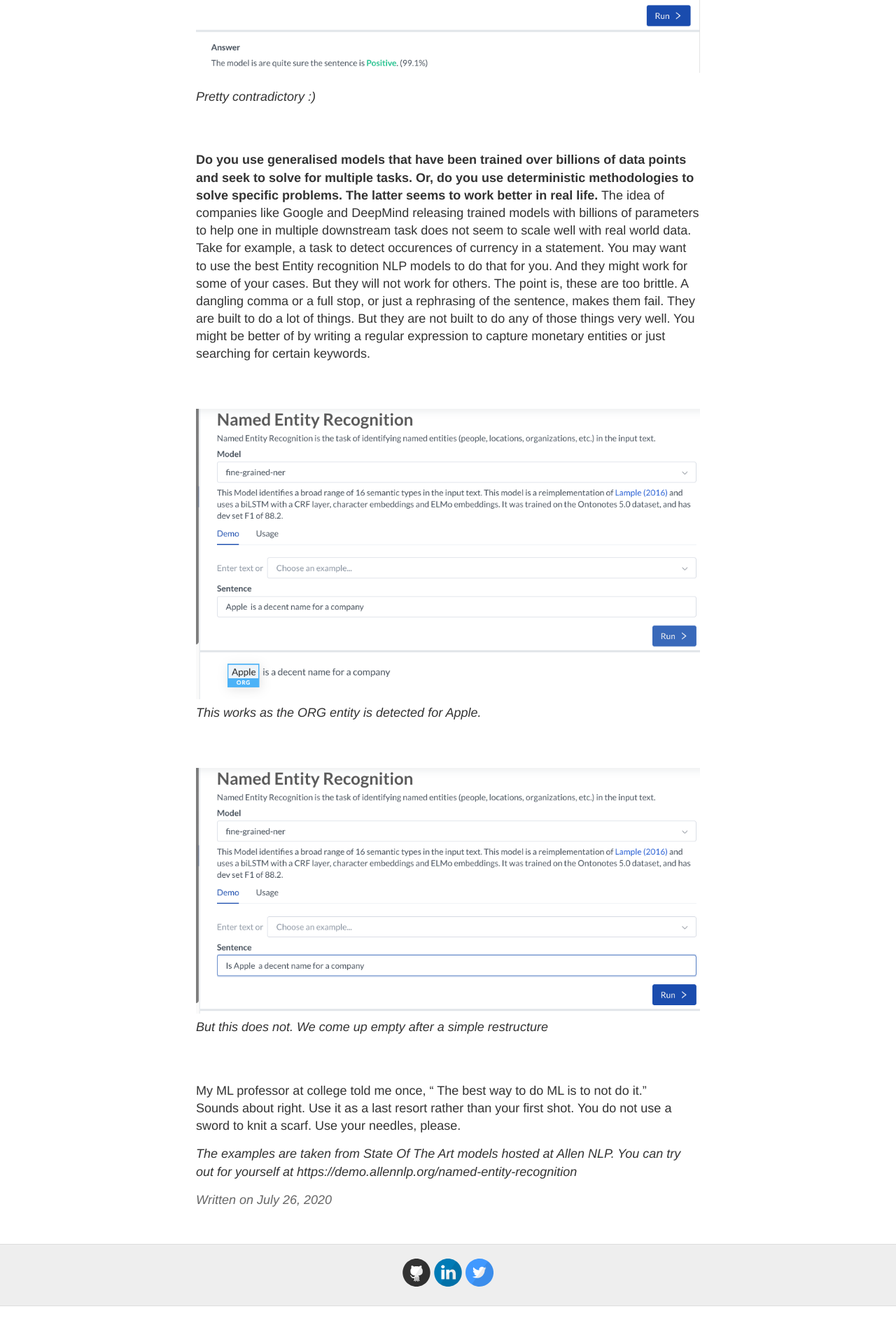
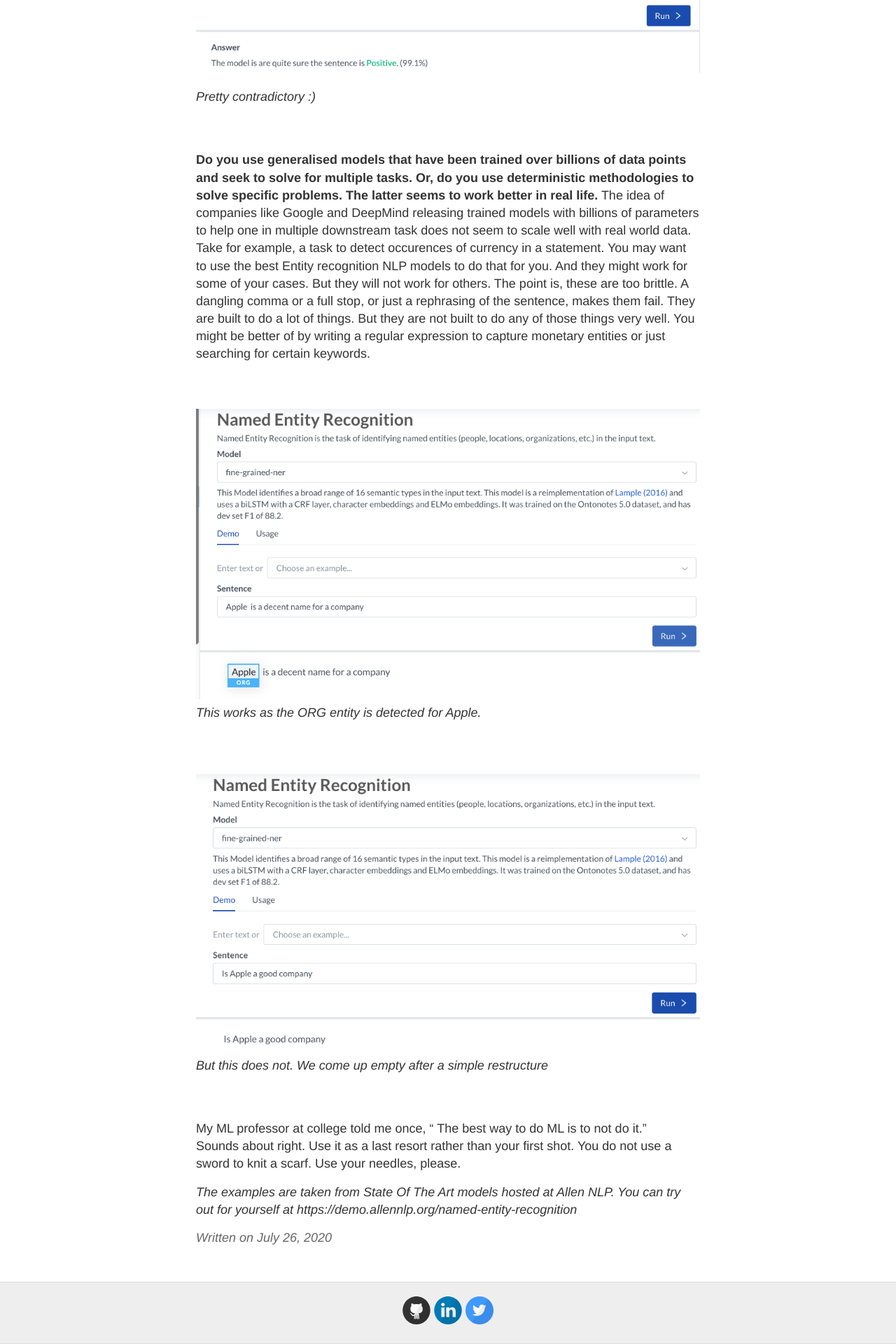
Before and after one commit to adityalahiri/adityalahiri.github.io, a Jekyll site: the page built from _posts/2020-07-26-Jack of all trades Or a master of one.md, in a window 1280 px wide. Shown: the part 659-2579 px from the top of the page at 70% size. Built offline with Jekyll 4.4.1, drawn with Linux system fonts in a browser that asks for light colours; our own code applies the rules of GitHub Pages for plain Markdown files; comment, search, counter and statistics services are not loaded; before the commit the page ends 2525 px from its top, so only the background shows below that.

Commit message:
Update 2020-07-26-Jack of all trades Or a master of one.md

```diff
--- a/_posts/2020-07-26-Jack of all trades Or a master of one.md
+++ b/_posts/2020-07-26-Jack of all trades Or a master of one.md
@@ -33,7 +33,7 @@ be better of by writing a regular expression to capture monetary entities or jus
 <br />
 <br />
 
-![Fails](/images/NER_fail.png)
+![Fails](/images/NER_fail1.png)
 *But this does not. We come up empty after a simple restructure*
 <br />
 <br />
```
